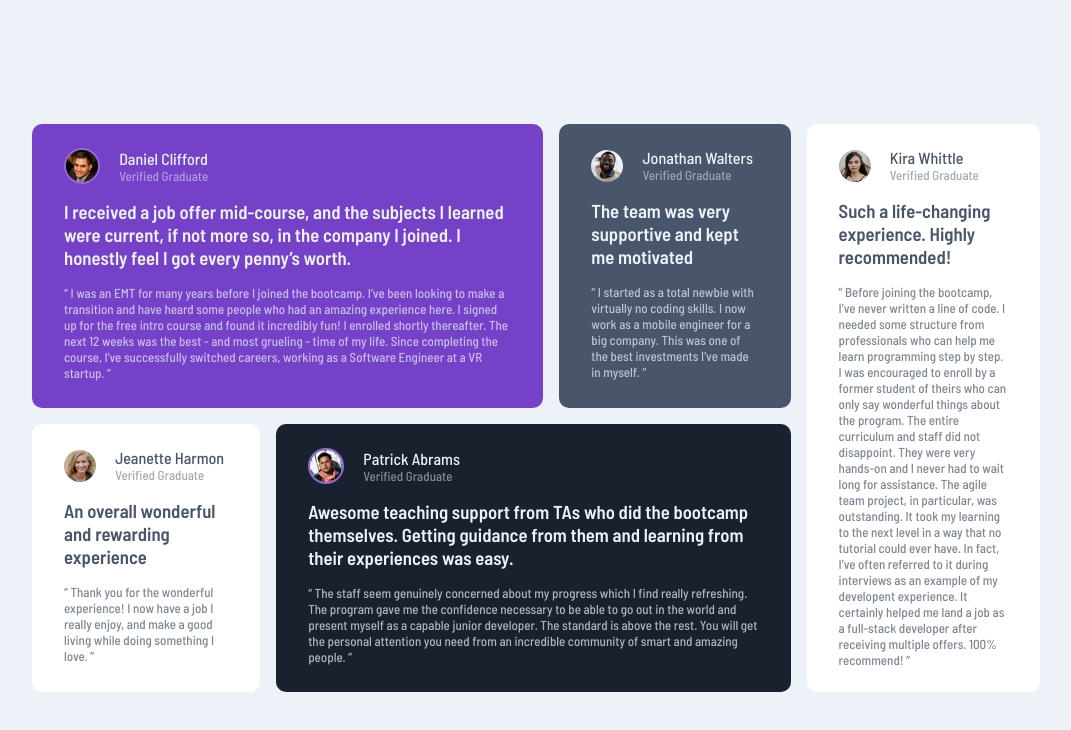
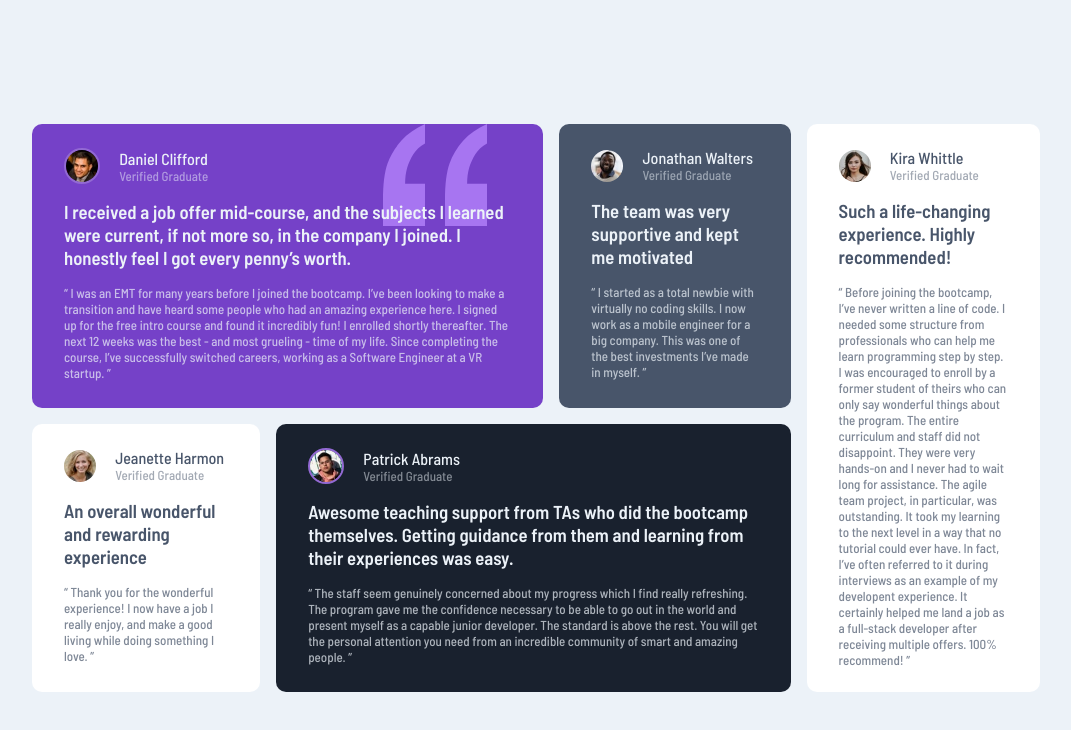
Before and after one commit to NyanSunbo/frontendmentor, a plain HTML site: page testimonials-grid-section-main/index.html in a window 1280 px wide. Shown: the whole page, without its empty margins (112-1183 px from the left). Drawn offline with Linux system fonts and the light colour scheme; the site is published under a folder, as on GitHub Pages, so addresses that start at the root find nothing.

Commit message:
fix: css path img

```diff
--- a/testimonials-grid-section-main/style.css
+++ b/testimonials-grid-section-main/style.css
@@ -82,7 +82,7 @@ p{
 
 /* Card subclass */
 .a{
-    background-image: url(/testimonials-grid-section-main/images/bg-pattern-quotation.svg);
+    background-image: url(./images/bg-pattern-quotation.svg);
     background-position: right 1rem top;
     background-repeat: no-repeat;
     background-color: var(--moderate-violet);
```
